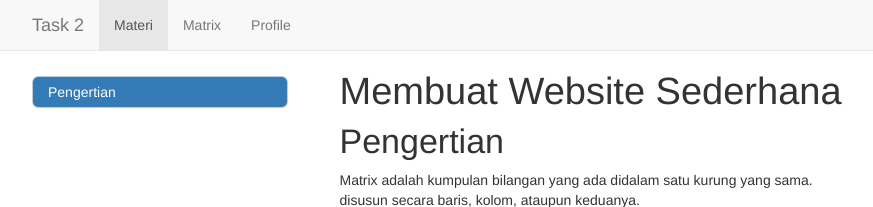
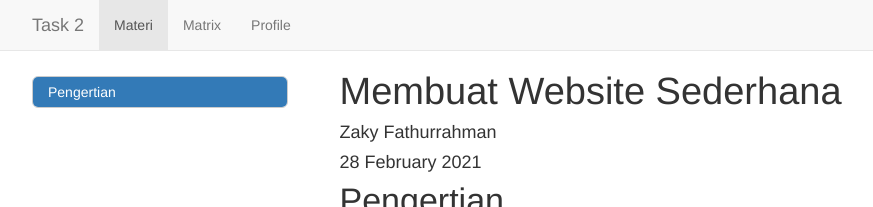
Before and after one commit to ZakyFathurrahman/Matriks, a plain HTML site: page index.html in a window 1280 px wide. Shown: the top 207 px of the page, without its empty margins (38-911 px from the left). Drawn offline with nearby package versions, Linux system fonts and the light colour scheme; some packages are replaced by stand-ins of ours.

Commit message:
Add files via upload

```diff
--- a/index.html
+++ b/index.html
@@ -9,7 +9,9 @@
 <meta http-equiv="X-UA-Compatible" content="IE=EDGE" />
 
 
+<meta name="author" content="Zaky Fathurrahman" />
 
+<meta name="date" content="2021-02-28" />
 
 <title>Membuat Website Sederhana</title>
 
@@ -380,6 +382,8 @@ div.tocify {
 
 
 <h1 class="title toc-ignore">Membuat Website Sederhana</h1>
+<h4 class="author">Zaky Fathurrahman</h4>
+<h4 class="date">28 February 2021</h4>
 
 </div>
 
```
